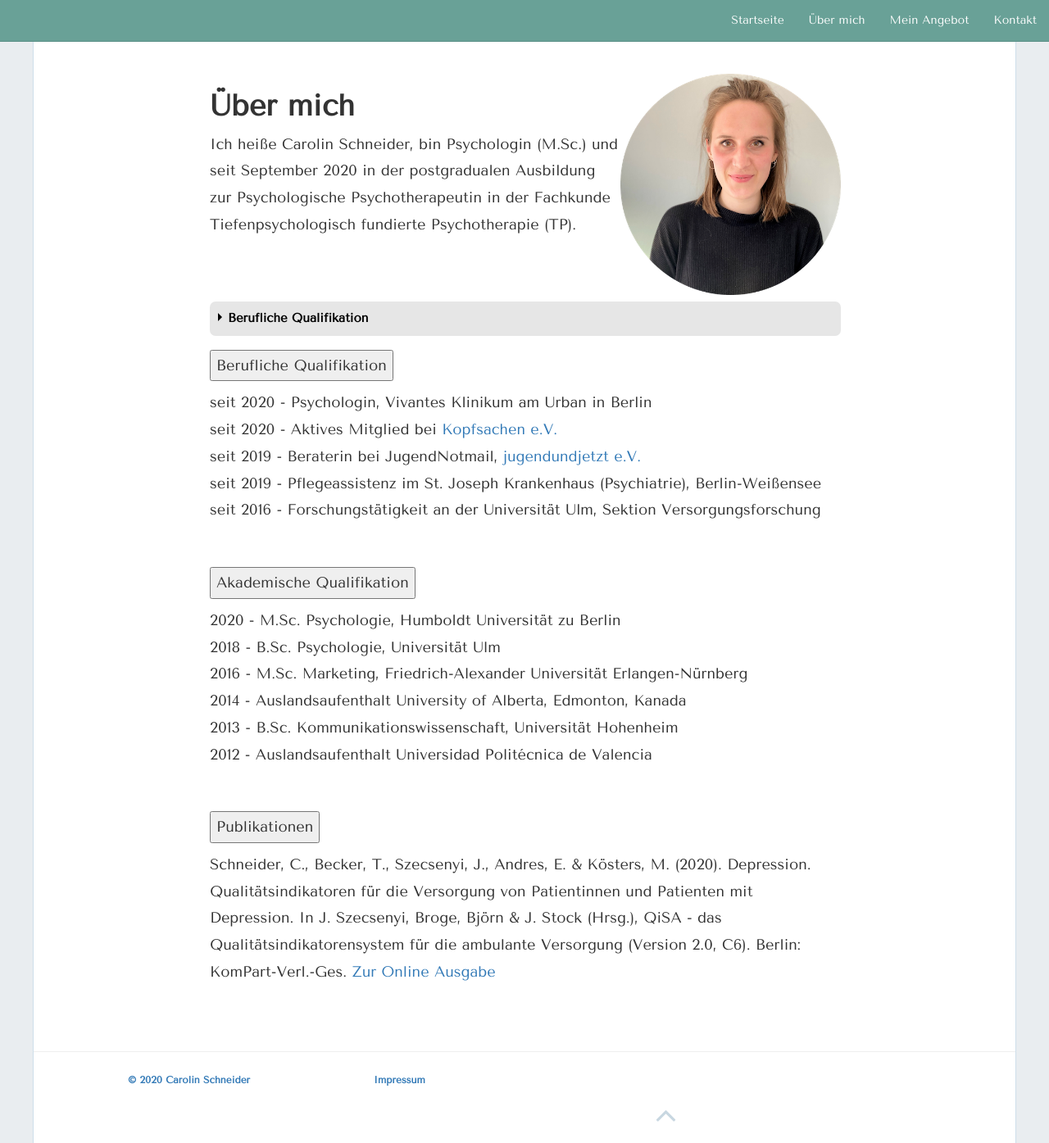
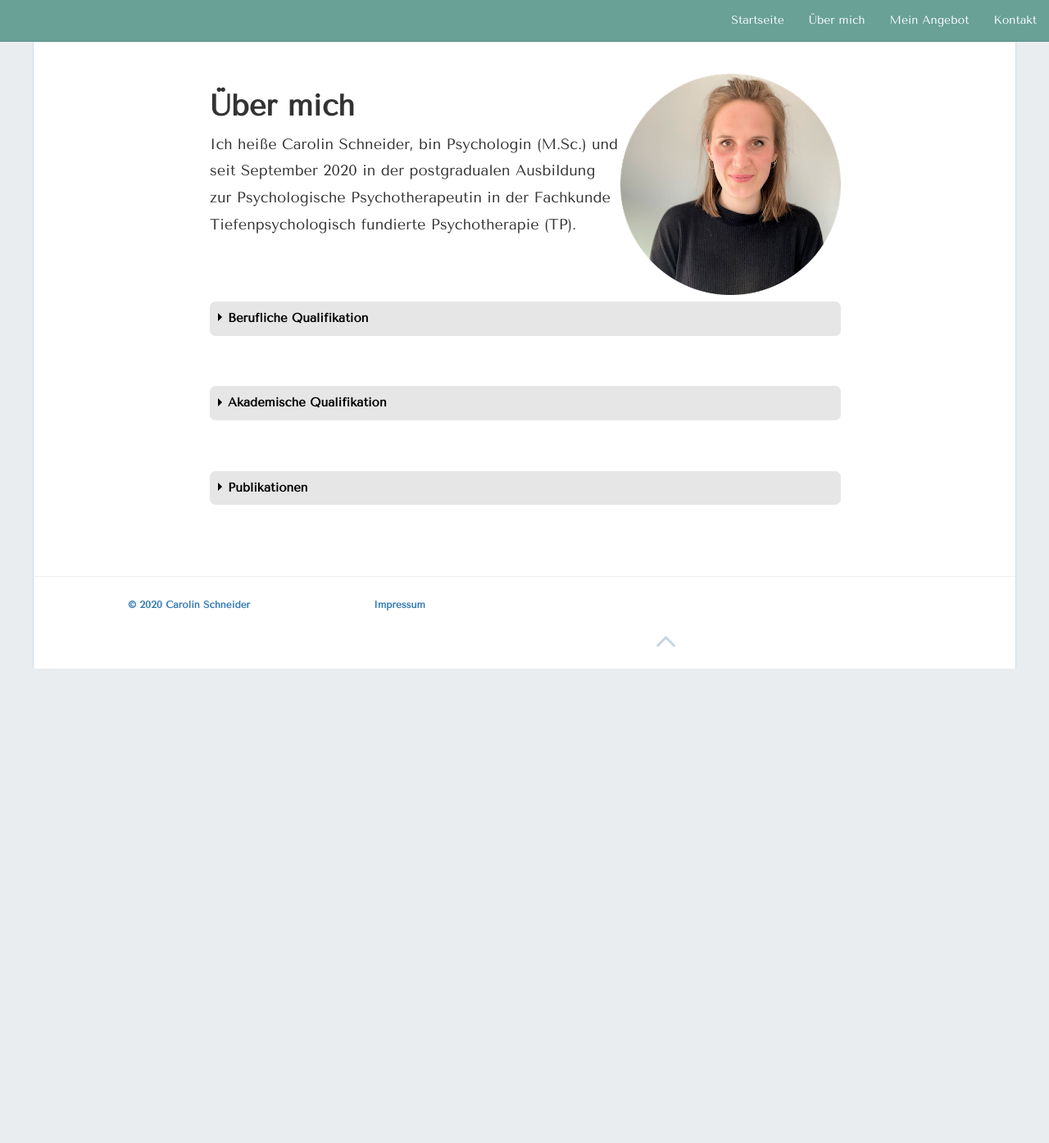
Before and after one commit to carolinschneider/carolinschneider.github.io, a Jekyll site: the page built from about.md, in a window 1280 px wide and 1395 px high. Shown: the whole window at 82% size. Built offline with Jekyll 4.4.1, drawn with Linux system fonts in a browser that asks for light colours; nearby versions of some CDN libraries.

Commit message:
Update about.md

```diff
--- a/about.md
+++ b/about.md
@@ -24,48 +24,33 @@
   </div>
 </div>
 
-<button type="button" class="collapsible">Berufliche Qualifikation </button>
-<div class="content">
-  <p>seit 2020 - Psychologin, Vivantes Klinikum am Urban in Berlin <br />
-seit 2020 - Aktives Mitglied bei <a href="https://www.kopfsachen.org/">Kopfsachen e.V. </a>  <br />
-seit 2019 - Beraterin bei JugendNotmail, <a href="https://www.jugendnotmail.de/"> jugendundjetzt e.V. </a> <br />
-seit 2019 - Pflegeassistenz im St. Joseph Krankenhaus (Psychiatrie), Berlin-Weißensee <br />
-seit 2016 - Forschungstätigkeit an der Universität Ulm, Sektion Versorgungsforschung </p>
+<br />
+
+<div class="wrap-collabsible">
+  <input id="collapsible" class="toggle" type="checkbox">
+  <label for="collapsible" class="lbl-toggle">Akademische Qualifikation</label>
+  <div class="collapsible-content">
+    <div class="content-inner">
+     <p>
+       2020 - M.Sc. Psychologie, Humboldt Universität zu Berlin <br />
+       2018 - B.Sc. Psychologie, Universität Ulm <br />
+       2016 - M.Sc. Marketing, Friedrich-Alexander Universität Erlangen-Nürnberg <br />
+       2014 - Auslandsaufenthalt University of Alberta, Edmonton, Kanada <br />
+       2013 - B.Sc. Kommunikationswissenschaft, Universität Hohenheim <br />
+       2012 - Auslandsaufenthalt Universidad Politécnica de Valencia <br /> </p>
+    </div>
+  </div>
 </div>
 
 <br />
 
-<button type="button" class="collapsible">Akademische Qualifikation </button>
-<div class="content">
-  <p>2020 - M.Sc. Psychologie, Humboldt Universität zu Berlin <br />
-2018 - B.Sc. Psychologie, Universität Ulm <br />
-2016 - M.Sc. Marketing, Friedrich-Alexander Universität Erlangen-Nürnberg <br />
-2014 - Auslandsaufenthalt University of Alberta, Edmonton, Kanada <br />
-2013 - B.Sc. Kommunikationswissenschaft, Universität Hohenheim <br />
-2012 - Auslandsaufenthalt Universidad Politécnica de Valencia <br /> </p>
+<div class="wrap-collabsible">
+  <input id="collapsible" class="toggle" type="checkbox">
+  <label for="collapsible" class="lbl-toggle">Publikationen</label>
+  <div class="collapsible-content">
+    <div class="content-inner">
+    <p>
+      Schneider, C., Becker, T., Szecsenyi, J., Andres, E. & Kösters, M. (2020). Depression. Qualitätsindikatoren für die Versorgung von Patientinnen und Patienten mit Depression. In J. Szecsenyi, Broge, Björn & J. Stock (Hrsg.), QiSA - das Qualitätsindikatorensystem für die ambulante Versorgung (Version 2.0, C6). Berlin: KomPart-Verl.-Ges. <a href="https://https://www.aok-gesundheitspartner.de/imperia/md/gpp/bund/qisa/downloads/qisa_teil_c6_v2_0.pdf"> Zur Online Ausgabe </a> </p>
+    </div>
+  </div>
 </div>
-
-<br />
-
-<button type="button" class="collapsible">Publikationen </button>
-<div class="content">
-  <p>Schneider, C., Becker, T., Szecsenyi, J., Andres, E. & Kösters, M. (2020). Depression. Qualitätsindikatoren für die Versorgung von Patientinnen und Patienten mit Depression. In J. Szecsenyi, Broge, Björn & J. Stock (Hrsg.), QiSA - das Qualitätsindikatorensystem für die ambulante Versorgung (Version 2.0, C6). Berlin: KomPart-Verl.-Ges. <a href="https://https://www.aok-gesundheitspartner.de/imperia/md/gpp/bund/qisa/downloads/qisa_teil_c6_v2_0.pdf"> Zur Online Ausgabe </a> </p>
-</div>
-
-
-<script>
-var coll = document.getElementsByClassName("collapsible");
-var i;
-
-for (i = 0; i < coll.length; i++) {
-  coll[i].addEventListener("click", function() {
-    this.classList.toggle("active");
-    var content = this.nextElementSibling;
-    if (content.style.display === "block") {
-      content.style.display = "none";
-    } else {
-      content.style.display = "block";
-    }
-  });
-}
-</script>
```
